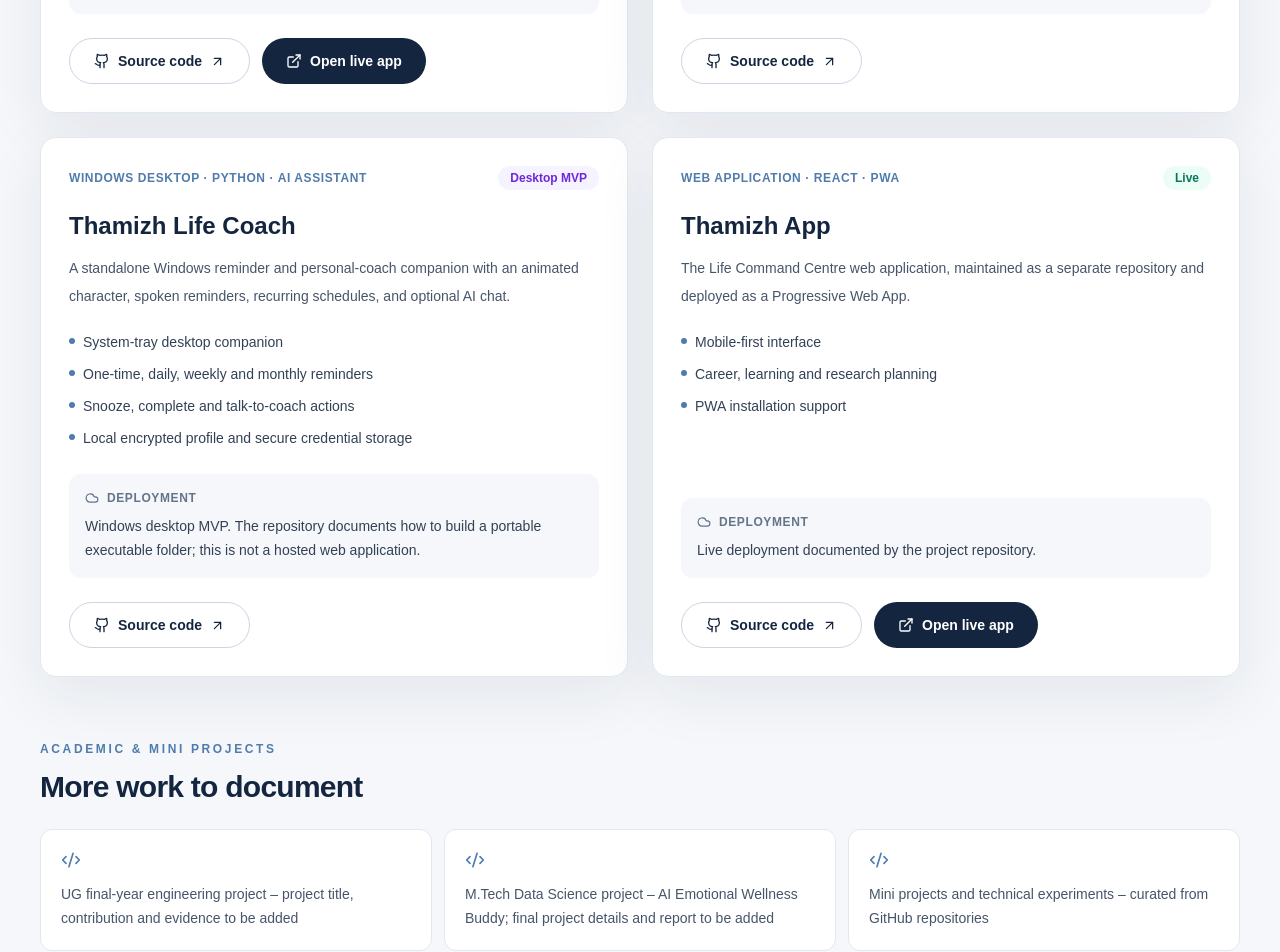
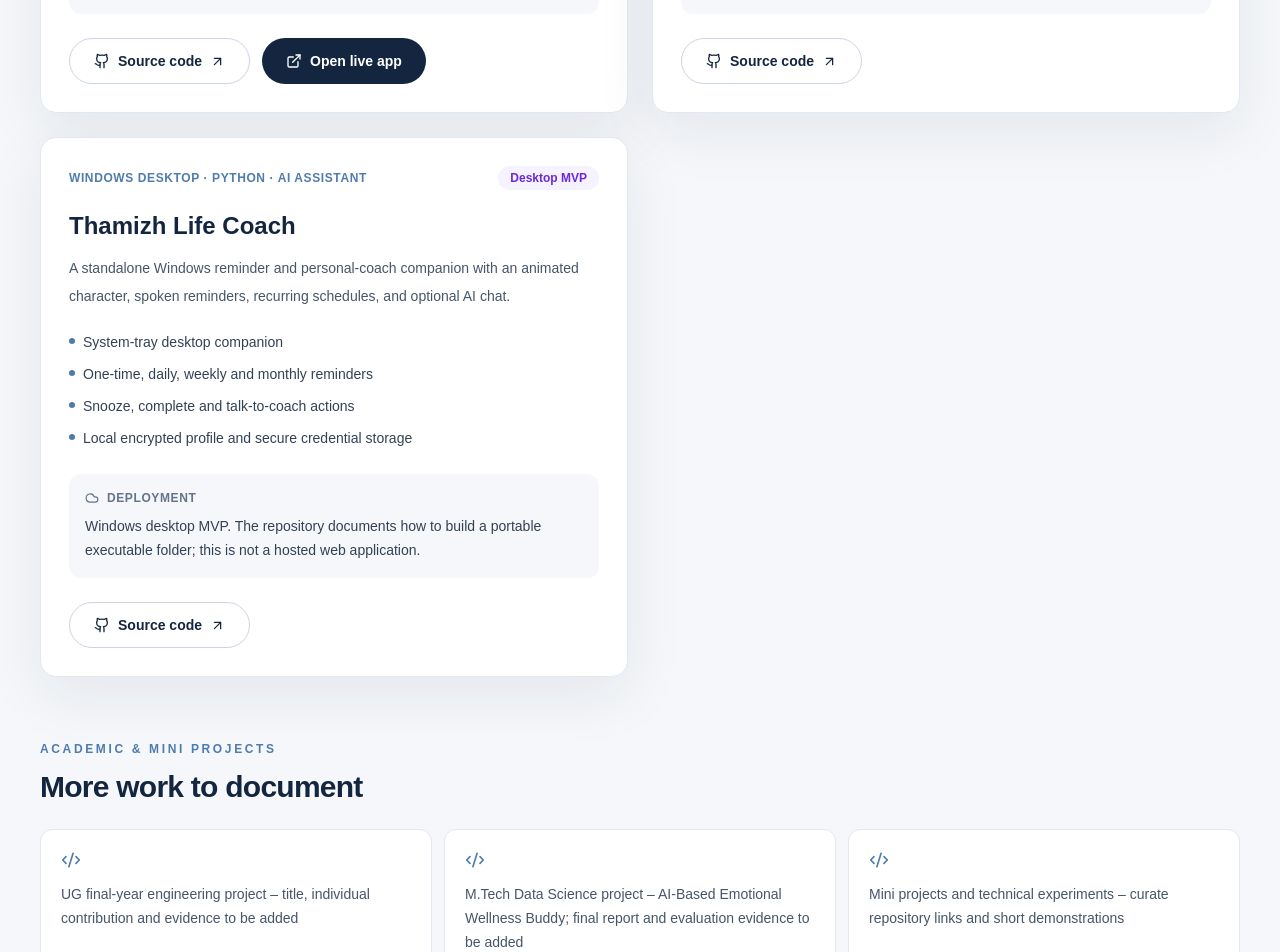
Before and after one commit to tk1573-sys/thamizamudhan-portfolio, a Next.js app: page /projects in a window 1280 px wide. Shown: the part 960-1912 px from the top of the page. Built offline with nearby package versions, Linux system fonts and the light colour scheme.

Commit message:
chore: remove duplicate project entry and clarify deployment status

```diff
--- a/src/data/projects.ts
+++ b/src/data/projects.ts
@@ -26,7 +26,7 @@ export const projects: Project[] = [
     summary: "An emotional wellness support system exploring longitudinal emotion analysis, distress-risk scoring, pattern tracking, forecasting, explainability, and safety-aware routing.",
     highlights: ["Multi-emotion text analysis and longitudinal tracking", "Risk scoring, trend analysis and forecasting experiments", "Explainability and configurable support/guardian workflows", "Repository includes a Streamlit prototype and a newer FastAPI/Next.js architecture"],
     repository: "https://github.com/tk1573-sys/AI-wellness-Buddy",
-    deployment: "Deployment architecture and guides exist for Render (backend) and Vercel (frontend). Public production URLs are not yet verified; do not present placeholder URLs as live deployments.",
+    deployment: "Deployment architecture and guides exist for Render (backend) and Vercel (frontend). Public production URLs are not yet verified; placeholder URLs are not presented as live deployments.",
     status: "Deployment setup",
   },
   {
@@ -38,20 +38,10 @@ export const projects: Project[] = [
     deployment: "Windows desktop MVP. The repository documents how to build a portable executable folder; this is not a hosted web application.",
     status: "Desktop MVP",
   },
-  {
-    name: "Thamizh App",
-    category: "Web application · React · PWA",
-    summary: "The Life Command Centre web application, maintained as a separate repository and deployed as a Progressive Web App.",
-    highlights: ["Mobile-first interface", "Career, learning and research planning", "PWA installation support"],
-    repository: "https://github.com/tk1573-sys/thamizh-app",
-    liveUrl: "https://thamizh-app.vercel.app",
-    deployment: "Live deployment documented by the project repository.",
-    status: "Live",
-  },
 ];
 
 export const additionalWork = [
-  "UG final-year engineering project – project title, contribution and evidence to be added",
-  "M.Tech Data Science project – AI Emotional Wellness Buddy; final project details and report to be added",
-  "Mini projects and technical experiments – curated from GitHub repositories",
+  "UG final-year engineering project – title, individual contribution and evidence to be added",
+  "M.Tech Data Science project – AI-Based Emotional Wellness Buddy; final report and evaluation evidence to be added",
+  "Mini projects and technical experiments – curate repository links and short demonstrations",
 ];
```
